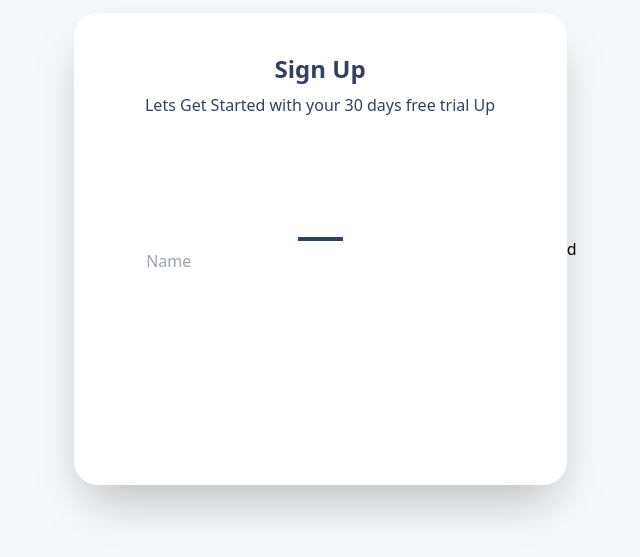
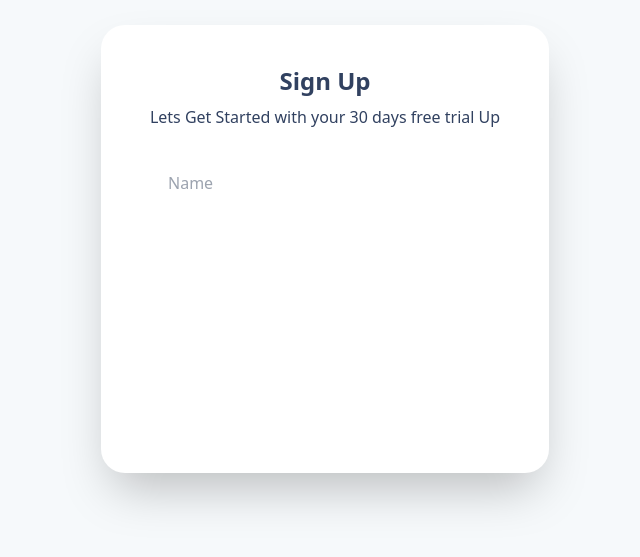
Before and after one commit to Vrutik-Patwa/UrbanCart, a website: page public/signup.html in a window 1280 px wide. Shown: the part 151-708 px from the top of the page, without its empty margins (315-955 px from the left). Drawn offline with nearby package versions, Linux system fonts and the light colour scheme; files that its build step writes are made by us from their sources; a web font is replaced by a local one.

```diff
--- a/public/signup.html
+++ b/public/signup.html
@@ -14,17 +14,18 @@
       <div class="absolute top-20 text-md font-normal">
         Lets Get Started with your 30 days free trial Up
       </div>
-      <div class="h-full bg-black">Name</div>
-      <div class="p-1 border-black absolute w-full flex justify-center">
+      <!-- <div class="">
+        <h1 class="p-10 text-black2">Name</h1>
+      </div> -->
+      <div
+        class="p-1 border-black2 border-solid absolute w-full flex justify-center top-[30%] outline-0"
+      >
         <input
           type="text"
-          class="rounded-xl p-2 box-border w-[75%]"
+          class="rounded-xl p-2 box-border w-[75%] outline-0 border-solid border-black2"
           placeholder="Name"
         />
       </div>
     </div>
-    <div></div>
-    d
-    <div></div>
   </body>
 </html>
--- a/tailwind.config.js
+++ b/tailwind.config.js
@@ -23,6 +23,7 @@
       signcontainer2: "#F9FBE7",
       signtext: "#314160",
       black: "#314160",
+      black2: "#000000",
     },
     fontFamily: {
       otline: ["Outfit"],
```
